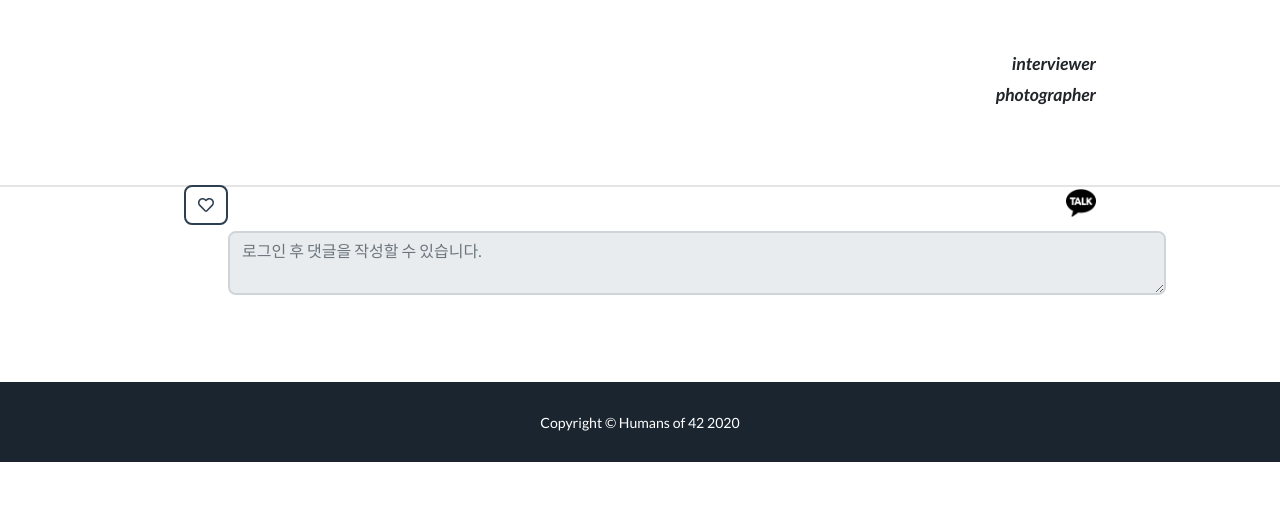
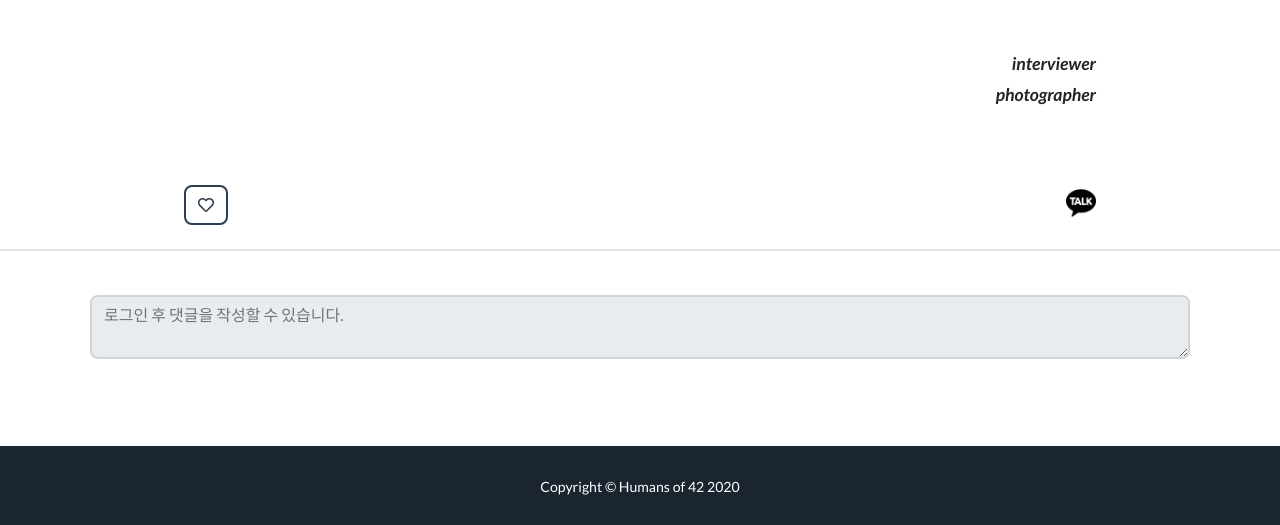
Before and after one commit to humansof42seoul/Humansof42, a Django app: template templates/interview/interview_detail.html in a window 1280 px wide. Shown: the part 218-743 px from the top of the page. Run offline with Django 3.2, Linux system fonts and the light colour scheme; the template is opened without the code that fills it, so the values that code supplies are empty; some libraries are stand-ins or nearby versions.

Commit message:
[FIX] remove style tag for like btn

```diff
--- a/templates/interview/interview_detail.html
+++ b/templates/interview/interview_detail.html
@@ -35,7 +35,7 @@
 
     <!-- like button part -->
     <div class="container mb-4" style="max-width:960px;">
-        <span class="form-group" id="like-section" style="float:left;">
+        <span class="form-group" id="like-section">
             {% csrf_token %}
             <button class="btn btn-outline-secondary" id="likebtn" value="{{ interview.id }}">
             {% if is_liked %}
```
